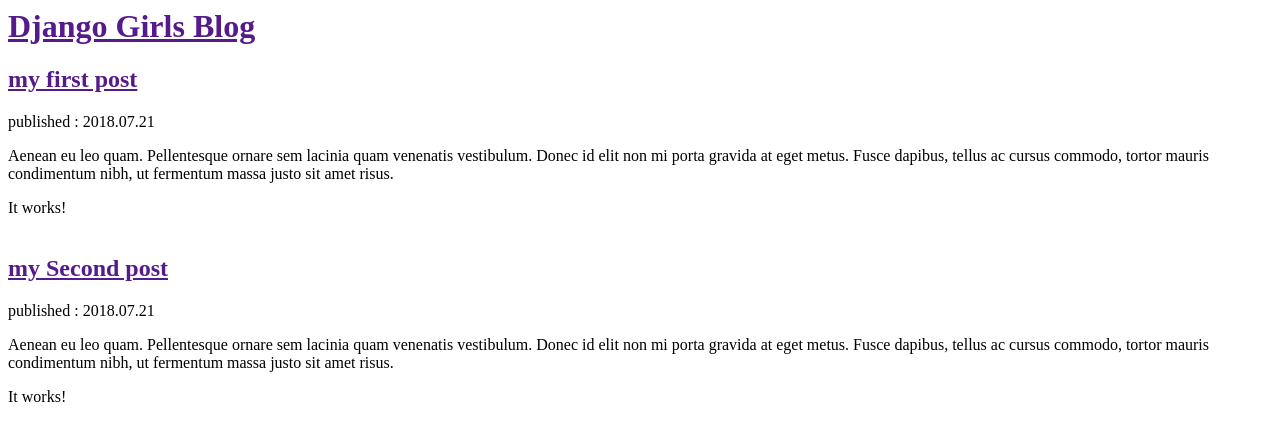
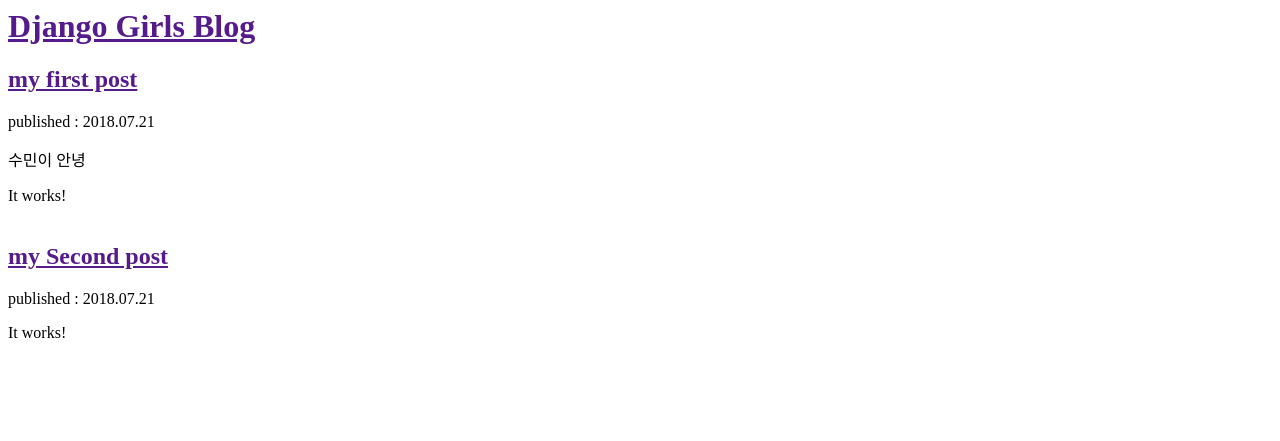
Before and after one commit to JiyoungPark/my-first-blog, a Django app: page / in a window 1280 px wide. Shown: the top 441 px of the page. Run offline with Django 3.2, Linux system fonts and the light colour scheme.

Commit message:
Changed the HTML for the site.

```diff
--- a/blog/templates/blog/post_list.html
+++ b/blog/templates/blog/post_list.html
@@ -11,7 +11,7 @@
 
             <h2><a href="">my first post</a></h2>
             <p>published : 2018.07.21</p>
-            <p>Aenean eu leo quam. Pellentesque ornare sem lacinia quam venenatis vestibulum. Donec id elit non mi porta gravida at eget metus. Fusce dapibus, tellus ac cursus commodo, tortor mauris condimentum nibh, ut fermentum massa justo sit amet risus.</p>
+            <p>수민이 안녕</p>
             <p>It works!</br></br></p>
         </div>
 
@@ -19,7 +19,7 @@
 
             <h2><a href="">my Second post</a></h2>
             <p>published : 2018.07.21</p>
-            <p>Aenean eu leo quam. Pellentesque ornare sem lacinia quam venenatis vestibulum. Donec id elit non mi porta gravida at eget metus. Fusce dapibus, tellus ac cursus commodo, tortor mauris condimentum nibh, ut fermentum massa justo sit amet risus.</p>
+            <p></p>
             <p>It works!</p>
         </div>
     </body>
```
